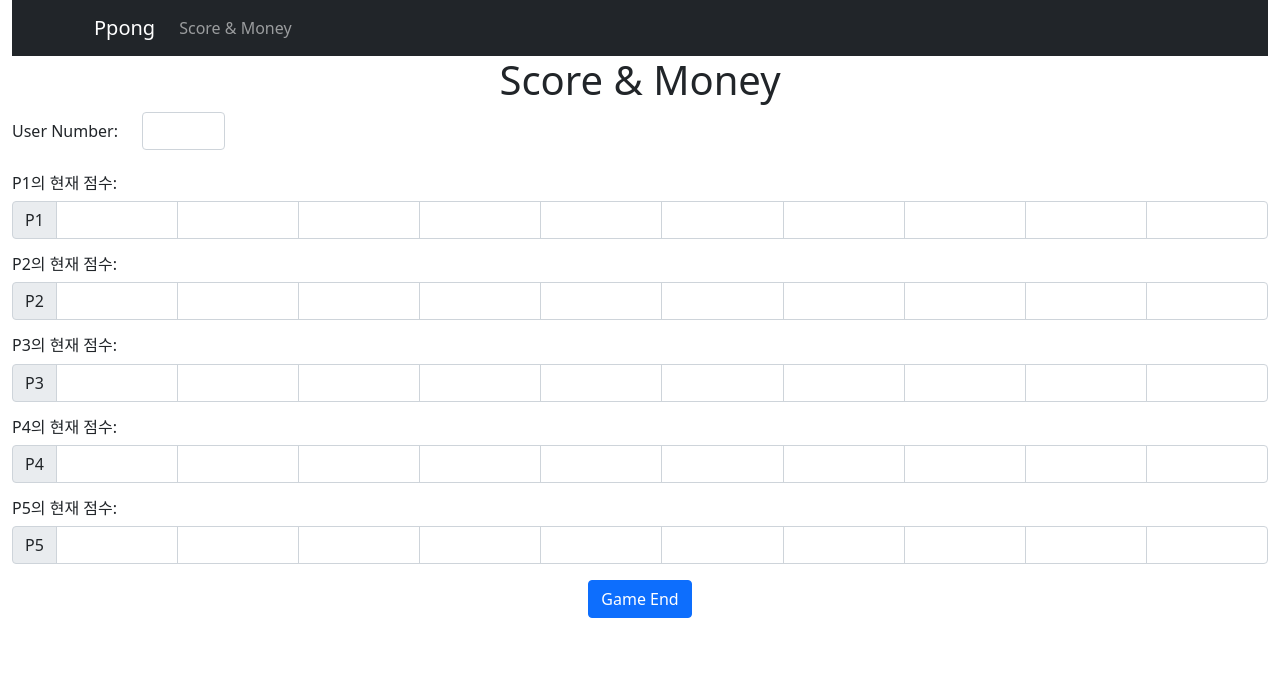
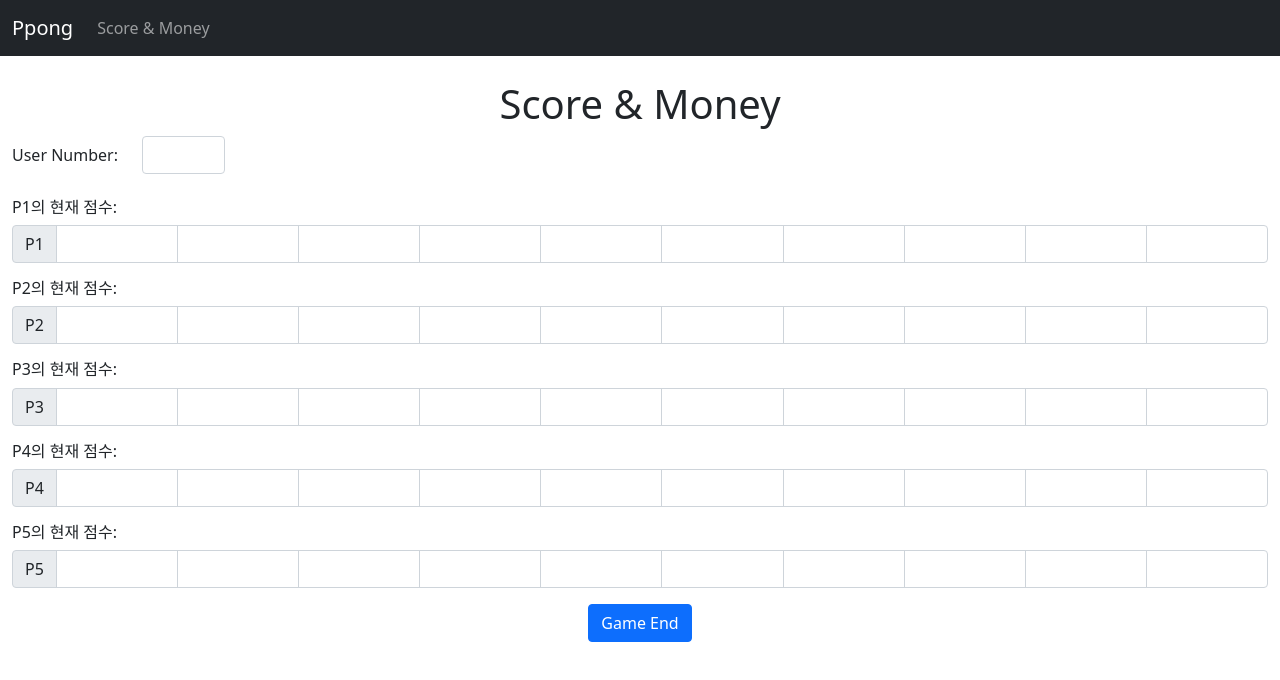
Before and after one commit to ingeun92/ppong-v2, a Next.js app: page / in a window 1280 px wide. Shown: the top 680 px of the page. Built offline with nearby package versions, Linux system fonts and the light colour scheme.

Commit message:
Update index.tsx

```diff
--- a/pages/index.tsx
+++ b/pages/index.tsx
@@ -50,17 +50,15 @@ export default function Score() {
         <link rel="icon" href="/favicon.ico" />
       </head>
       <Row>
-        <Col>
         <Navbar bg="dark" variant="dark">
-            <Container>
           <Navbar.Brand href="/">Ppong</Navbar.Brand>
           <Nav className="me-auto">
             <Nav.Link href="/">Score & Money</Nav.Link>
           </Nav>
-            </Container>
         </Navbar>
-        </Col>
       </Row>
+
+      <br />
 
       <Row>
         <h1 className="text-center">Score & Money</h1>
```
Also changed, not shown: next-env.d.ts. Lines whose indentation alone changed are shown as unchanged.
